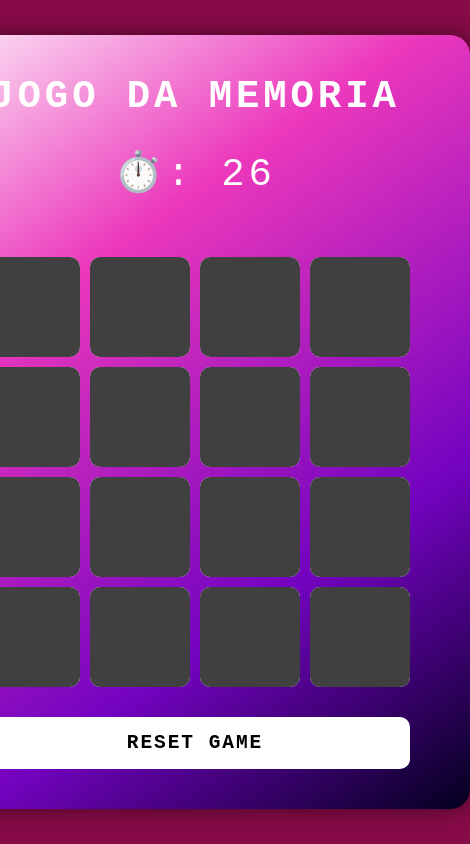
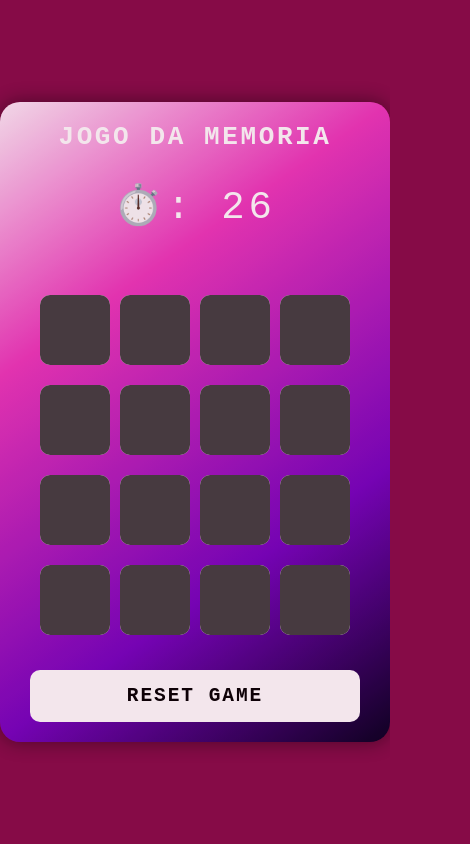
Before and after one commit to Matheus97px/memory-game, a plain HTML site: page index.html in a window 390 px wide. Shown: the whole page, 470 px wide, since content can reach past the window. Drawn offline with Linux system fonts and the light colour scheme.

Commit message:
responsividade e readme

```diff
--- a/src/styles/style.css
+++ b/src/styles/style.css
@@ -127,3 +127,28 @@ h2 {
     transform: rotateY(180deg);
 
 }
+
+@media screen and (max-width: 600px) {
+    .game {
+        width: 350px;
+        height: 350px;
+        justify-content: center;
+        align-items: center;
+
+    }
+    .item {
+        width: 70px;
+        height: 70px;
+
+    }
+
+    h2 {
+        font-size: 2em;
+    }
+
+    .container{
+        padding: 20px 30px;
+        overflow: hidden;
+        opacity: 0.9;
+    }
+}
```
Also changed, not shown: 1 other file.
